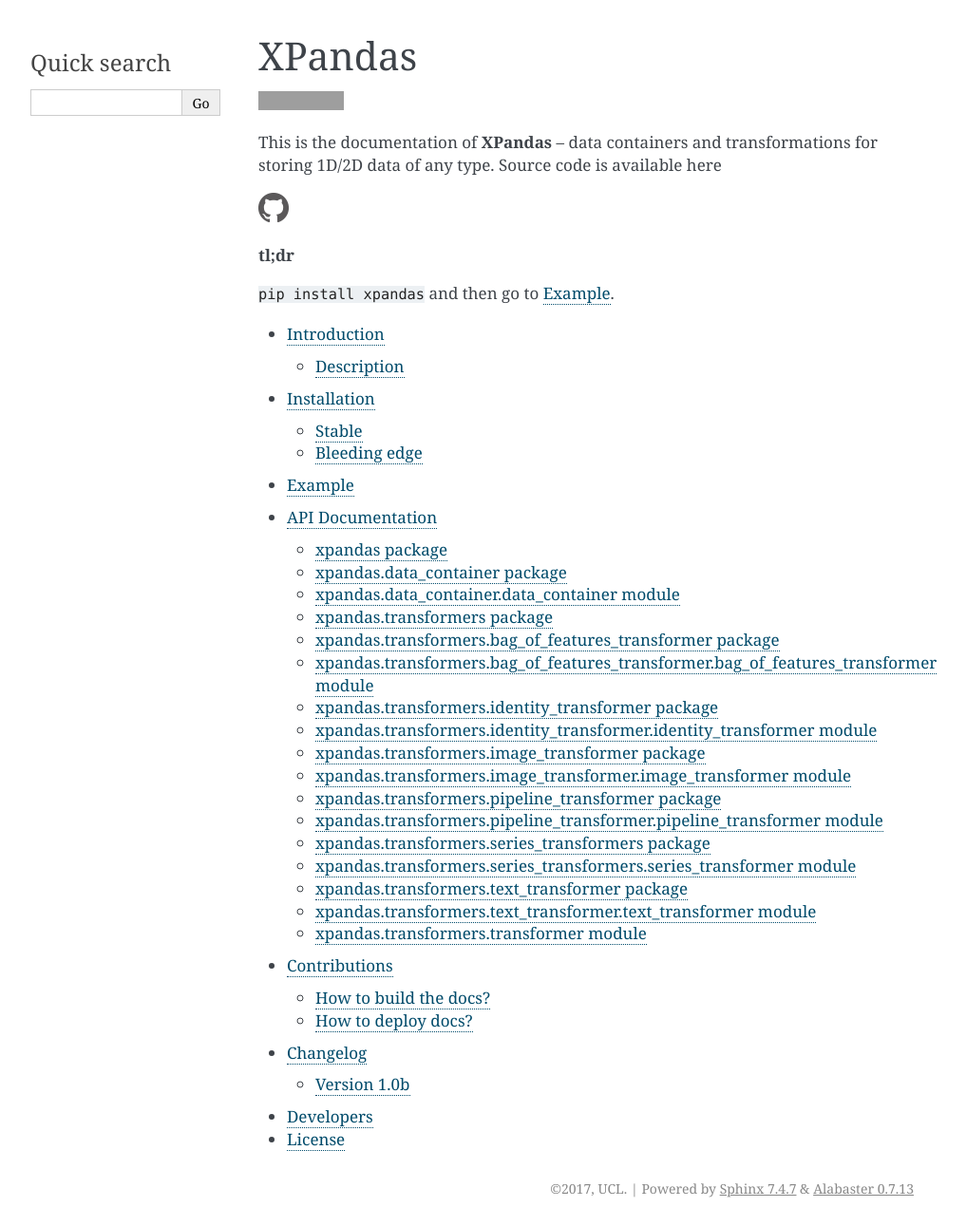
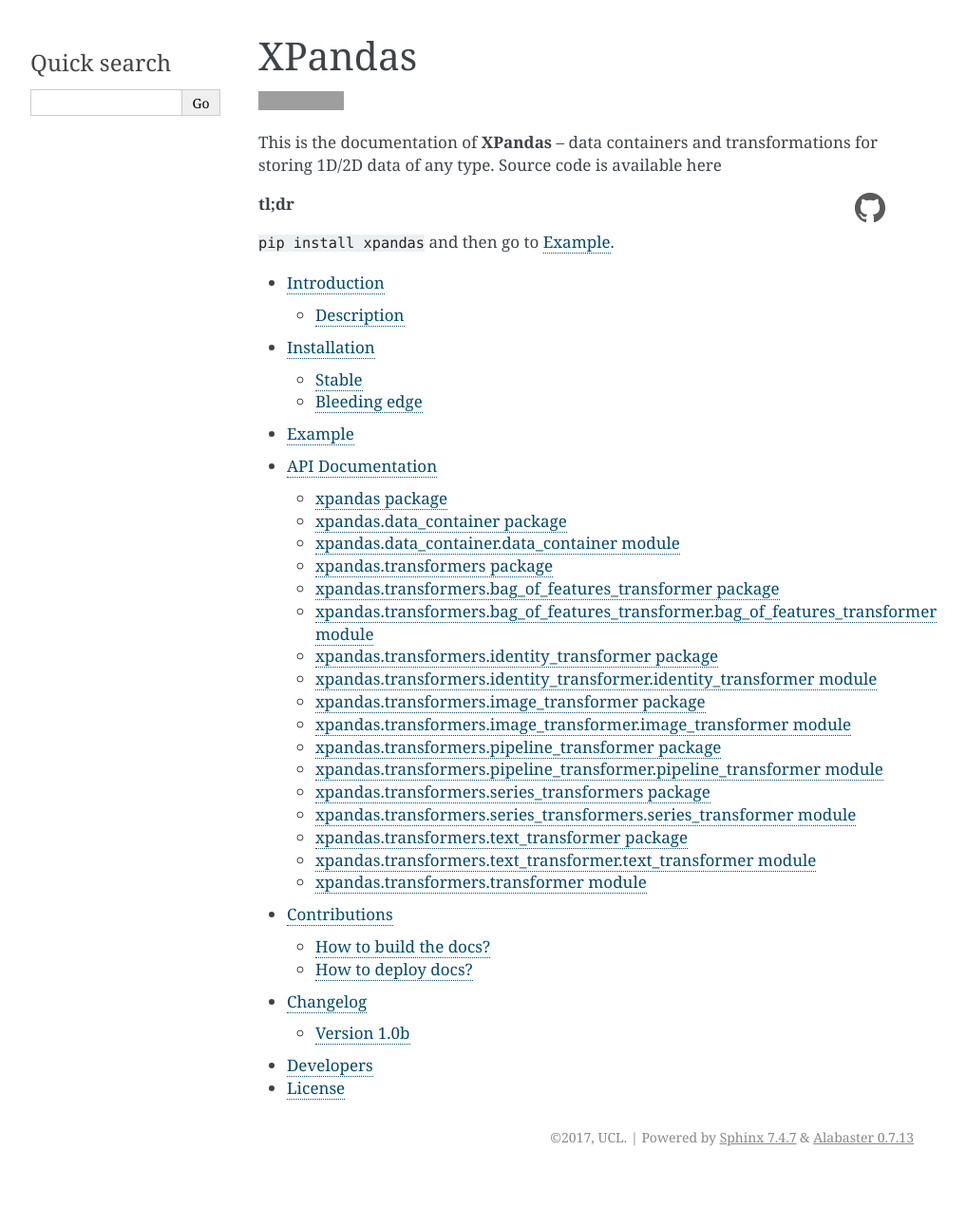
Before and after one commit to alan-turing-institute/xpandas, a Sphinx documentation site: the page built from docs/index.rst, in a window 1280 px wide. Shown: the whole page at 95% size, without its empty margins (148-1165 px from the left). Built offline with Sphinx 7.4.7, drawn with Linux system fonts in a browser that asks for light colours; formulas are drawn with MathJax 3; pages that are not in the unit, such as notebooks, are missing from menus; the version number is read from the project's files by our own code; after the commit the page ends 1237 px from its top, so only the background shows below that; grey boxes are pictures that could not be loaded.

Commit message:
Custom style for inline image

```diff
--- /dev/null
+++ b/docs/_static/css/custom.css
@@ -0,0 +1,3 @@
+.inline-image {
+    float: right;
+}
--- a/docs/conf.py
+++ b/docs/conf.py
@@ -260,3 +260,7 @@
     'pandas': ('http://pandas.pydata.org/pandas-docs/stable', None),
     'scipy': ('http://docs.scipy.org/doc/scipy/reference/', None),
 }
+
+
+def setup(app):
+    app.add_stylesheet('css/custom.css')  # may also be an URL
--- a/docs/index.rst
+++ b/docs/index.rst
@@ -9,8 +9,8 @@
 Source code is available here
 
 .. image:: _static/GitHub-Mark-32px.png
-   :target: https://github.com/kiraly-group/xpandas
-
+    :target: https://github.com/kiraly-group/xpandas
+    :class: inline-image
 
 **tl;dr**
 
```
